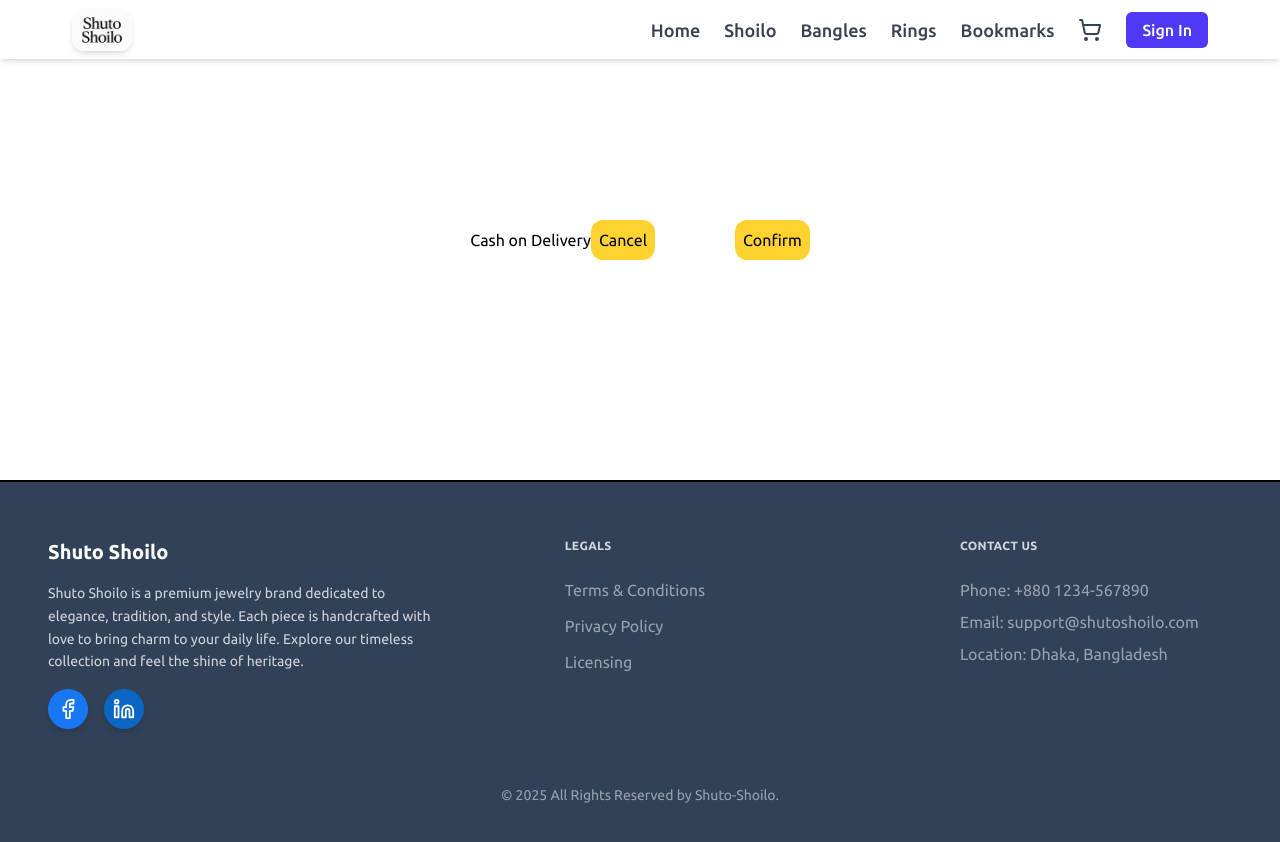
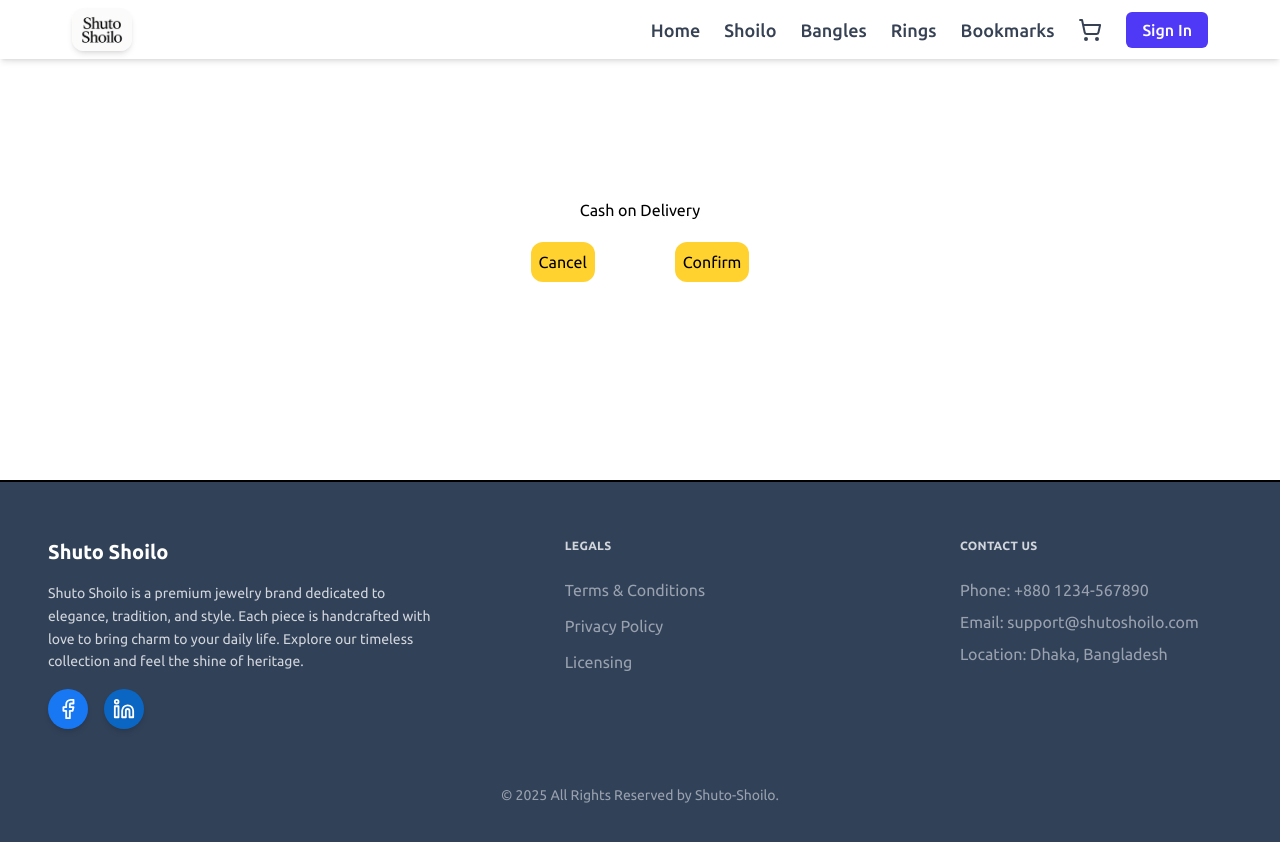
Before and after one commit to mijanur6tr/Shuto-Shoilo-Frontend, a React (Vite) app: page /session in a window 1280 px wide. Shown: the top 842 px of the page. Built offline with nearby package versions, Linux system fonts and the light colour scheme; no server answers.

Commit message:
final touch

```diff
--- a/src/pages/Session.jsx
+++ b/src/pages/Session.jsx
@@ -31,7 +31,7 @@ export const Session = (props) => {
   }
 
   return (
-    <div className='p-25 min-h-[60vh] flex items-center justify-center '>
+    <div className='p-25 min-h-[60vh] flex flex-col gap-5 items-center justify-center '>
       <h1>Cash on Delivery</h1>
       <form
         onSubmit={onSubmitHandler}
```
